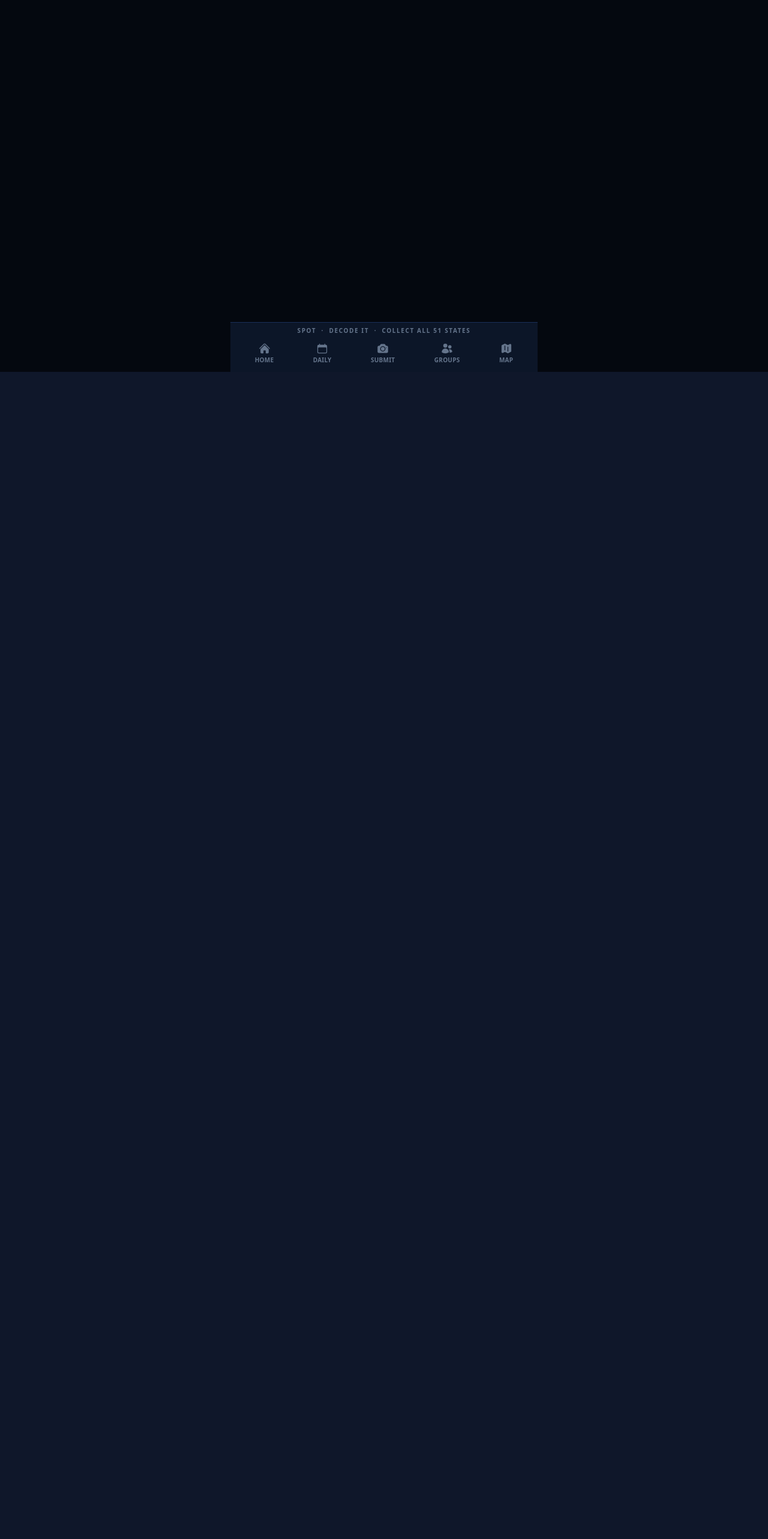
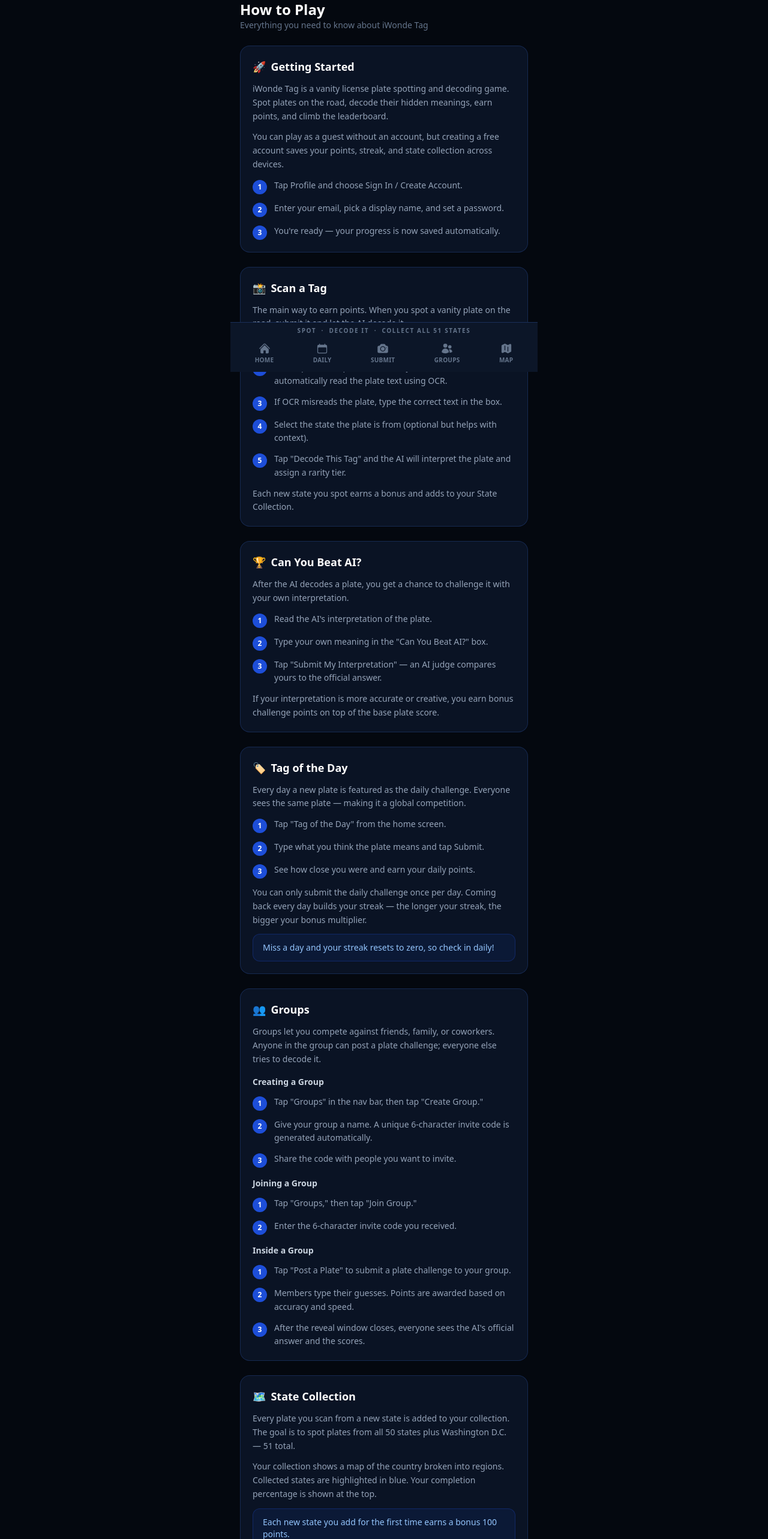
Before and after one commit to gregbutler205-jpg/Tag, a React (Vite) app: page /help in a window 1280 px wide. Shown: the part 180-2746 px from the top of the page at 60% size. Before the commit the page ends 800 px from the top, so only its background shows below. Built offline with nearby package versions, Linux system fonts and the light colour scheme; no server answers.

Commit message:
Add How to Play page, seed SQL, and /help route
Co-Authored-By: Claude Sonnet 4.6 <noreply@anthropic.com>

```diff
--- a/src/App.jsx
+++ b/src/App.jsx
@@ -11,6 +11,7 @@ import GroupRoom from './pages/GroupRoom'
 import Collection from './pages/Collection'
 import Leaderboard from './pages/Leaderboard'
 import Profile from './pages/Profile'
+import Help from './pages/Help'
 
 export default function App() {
   const [splashDone, setSplashDone] = useState(false)
@@ -35,6 +36,7 @@ export default function App() {
           <Route path="/collection" element={<Collection />} />
           <Route path="/leaderboard" element={<Leaderboard />} />
           <Route path="/profile"    element={<Profile />} />
+          <Route path="/help"       element={<Help />} />
         </Routes>
         <NavBar />
       </div>
--- /dev/null
+++ b/src/pages/Help.jsx
@@ -0,0 +1,178 @@
+export default function Help() {
+  return (
+    <div className="pb-nav px-4 pt-3 max-w-lg mx-auto space-y-6">
+
+      <div className="pt-4">
+        <h1 className="text-2xl font-black text-white">How to Play</h1>
+        <p className="text-slate-500 text-sm">Everything you need to know about iWonde Tag</p>
+      </div>
+
+      {/* Getting Started */}
+      <Section title="Getting Started" emoji="🚀">
+        <P>iWonde Tag is a vanity license plate spotting and decoding game. Spot plates on the road, decode their hidden meanings, earn points, and climb the leaderboard.</P>
+        <P>You can play as a guest without an account, but creating a free account saves your points, streak, and state collection across devices.</P>
+        <Step n={1} text="Tap Profile and choose Sign In / Create Account." />
+        <Step n={2} text="Enter your email, pick a display name, and set a password." />
+        <Step n={3} text="You're ready — your progress is now saved automatically." />
+      </Section>
+
+      {/* Scan a Tag */}
+      <Section title="Scan a Tag" emoji="📸">
+        <P>The main way to earn points. When you spot a vanity plate on the road, submit it and let the AI decode it.</P>
+        <Step n={1} text='Tap "Scan a Tag" from the home screen.' />
+        <Step n={2} text="Take a photo or upload one from your camera roll. The AI will automatically read the plate text using OCR." />
+        <Step n={3} text="If OCR misreads the plate, type the correct text in the box." />
+        <Step n={4} text="Select the state the plate is from (optional but helps with context)." />
+        <Step n={5} text='Tap "Decode This Tag" and the AI will interpret the plate and assign a rarity tier.' />
+        <P>Each new state you spot earns a bonus and adds to your State Collection.</P>
+      </Section>
+
+      {/* Can You Beat AI */}
+      <Section title="Can You Beat AI?" emoji="🏆">
+        <P>After the AI decodes a plate, you get a chance to challenge it with your own interpretation.</P>
+        <Step n={1} text="Read the AI's interpretation of the plate." />
+        <Step n={2} text='Type your own meaning in the "Can You Beat AI?" box.' />
+        <Step n={3} text='Tap "Submit My Interpretation" — an AI judge compares yours to the official answer.' />
+        <P>If your interpretation is more accurate or creative, you earn bonus challenge points on top of the base plate score.</P>
+      </Section>
+
+      {/* Tag of the Day */}
+      <Section title="Tag of the Day" emoji="🏷️">
+        <P>Every day a new plate is featured as the daily challenge. Everyone sees the same plate — making it a global competition.</P>
+        <Step n={1} text='Tap "Tag of the Day" from the home screen.' />
+        <Step n={2} text="Type what you think the plate means and tap Submit." />
+        <Step n={3} text="See how close you were and earn your daily points." />
+        <P>You can only submit the daily challenge once per day. Coming back every day builds your streak — the longer your streak, the bigger your bonus multiplier.</P>
+        <Callout>Miss a day and your streak resets to zero, so check in daily!</Callout>
+      </Section>
+
+      {/* Groups */}
+      <Section title="Groups" emoji="👥">
+        <P>Groups let you compete against friends, family, or coworkers. Anyone in the group can post a plate challenge; everyone else tries to decode it.</P>
+        <SubHead>Creating a Group</SubHead>
+        <Step n={1} text='Tap "Groups" in the nav bar, then tap "Create Group."' />
+        <Step n={2} text="Give your group a name. A unique 6-character invite code is generated automatically." />
+        <Step n={3} text="Share the code with people you want to invite." />
+        <SubHead>Joining a Group</SubHead>
+        <Step n={1} text='Tap "Groups," then tap "Join Group."' />
+        <Step n={2} text="Enter the 6-character invite code you received." />
+        <SubHead>Inside a Group</SubHead>
+        <Step n={1} text='Tap "Post a Plate" to submit a plate challenge to your group.' />
+        <Step n={2} text="Members type their guesses. Points are awarded based on accuracy and speed." />
+        <Step n={3} text="After the reveal window closes, everyone sees the AI's official answer and the scores." />
+      </Section>
+
+      {/* State Collection */}
+      <Section title="State Collection" emoji="🗺️">
+        <P>Every plate you scan from a new state is added to your collection. The goal is to spot plates from all 50 states plus Washington D.C. — 51 total.</P>
+        <P>Your collection shows a map of the country broken into regions. Collected states are highlighted in blue. Your completion percentage is shown at the top.</P>
+        <Callout>Each new state you add for the first time earns a bonus 100 points.</Callout>
+      </Section>
+
+      {/* Points & Rarity */}
+      <Section title="Points & Rarity Tiers" emoji="⭐">
+        <P>Every plate is scored on a five-tier rarity system based on how clever or obscure the vanity message is.</P>
+        <div className="space-y-2 mt-1">
+          <RarityRow tier="Common"    color="text-slate-300"   pts="100"  desc="Straightforward phonetics — easy to decode." />
+          <RarityRow tier="Uncommon"  color="text-emerald-400" pts="250"  desc="Requires a bit of thought or wordplay." />
+          <RarityRow tier="Rare"      color="text-blue-400"    pts="500"  desc="Multi-step logic or number substitution." />
+          <RarityRow tier="Epic"      color="text-purple-400"  pts="1000" desc="Cultural references, foreign phrases, or clever misdirection." />
+          <RarityRow tier="Legendary" color="text-yellow-400"  pts="2500" desc="Elite-level wit. The best of the best." />
+        </div>
+        <P>Challenge bonus points are added on top if you beat the AI's interpretation.</P>
+      </Section>
+
+      {/* Rank Tiers */}
+      <Section title="Rank Tiers" emoji="🎖️">
+        <P>Your total points determine your rank. Ranks are displayed on your profile and next to your name on the leaderboard.</P>
+        <div className="space-y-2 mt-1">
+          <RankRow icon="🔰" rank="Rookie"     pts="0"      />
+          <RankRow icon="👁️" rank="Spotter"    pts="500"    />
+          <RankRow icon="🔍" rank="Decoder"    pts="2,000"  />
+          <RankRow icon="🎯" rank="Hunter"     pts="5,000"  />
+          <RankRow icon="🏆" rank="Tag Master" pts="10,000" />
+          <RankRow icon="🧙" rank="Wizard"     pts="25,000" />
+        </div>
+      </Section>
+
+      {/* Leaderboard */}
+      <Section title="Leaderboard" emoji="📊">
+        <P>See how you stack up against all players. Switch between All Time, Weekly, and Daily views.</P>
+        <P>The top three players appear on a podium. Your own rank is shown below the list so you can track your progress.</P>
+      </Section>
+
+      {/* Tips */}
+      <Section title="Tips for High Scores" emoji="💡">
+        <Step n={1} text="Decode the Tag of the Day every single day — streaks give you bonus multipliers." />
+        <Step n={2} text="Always try the Can You Beat AI? challenge after scanning — the bonus points add up fast." />
+        <Step n={3} text="Target plates from states you haven't collected yet for the new-state bonus." />
+        <Step n={4} text="Legendary plates are rare but worth 25x a Common plate. Learn the high-value patterns: Latin phrases, pop culture codes, mirror tricks." />
+        <Step n={5} text="Keep a group active with friends — group challenges are a fast way to earn points on the go." />
+      </Section>
+
+      <p className="text-center text-slate-600 text-xs pb-4">iWonde Tag · Decode. Collect. Compete.</p>
+    </div>
+  )
+}
+
+/* ── Sub-components ───────────────────────────────────────── */
+
+function Section({ title, emoji, children }) {
+  return (
+    <div className="glass-card rounded-2xl p-5 space-y-3">
+      <h2 className="text-lg font-black text-white flex items-center gap-2">
+        <span>{emoji}</span>{title}
+      </h2>
+      {children}
+    </div>
+  )
+}
+
+function SubHead({ children }) {
+  return <p className="text-sm font-bold text-slate-300 pt-1">{children}</p>
+}
+
+function P({ children }) {
+  return <p className="text-slate-400 text-sm leading-relaxed">{children}</p>
+}
+
+function Step({ n, text }) {
+  return (
+    <div className="flex gap-3 items-start">
+      <span className="shrink-0 w-6 h-6 rounded-full bg-brand-blue text-white text-xs font-black flex items-center justify-center mt-0.5">
+        {n}
+      </span>
+      <p className="text-slate-400 text-sm leading-relaxed">{text}</p>
+    </div>
+  )
+}
+
+function Callout({ children }) {
+  return (
+    <div className="bg-brand-blue/10 border border-brand-blue/30 rounded-xl px-4 py-3">
+      <p className="text-blue-300 text-sm">{children}</p>
+    </div>
+  )
+}
+
+function RarityRow({ tier, color, pts, desc }) {
+  return (
+    <div className="flex items-start gap-3">
+      <span className={`text-sm font-black w-24 shrink-0 ${color}`}>{tier}</span>
+      <div>
+        <span className="text-brand-yellow text-xs font-bold">{pts} pts · </span>
+        <span className="text-slate-500 text-xs">{desc}</span>
+      </div>
+    </div>
+  )
+}
+
+function RankRow({ icon, rank, pts }) {
+  return (
+    <div className="flex items-center gap-3">
+      <span className="text-lg w-7 text-center">{icon}</span>
+      <span className="text-white text-sm font-bold w-24">{rank}</span>
+      <span className="text-slate-500 text-xs">{pts}+ pts</span>
+    </div>
+  )
+}
```
Also changed, not shown: 1 other file (tests, documents, lock files or other folders).
